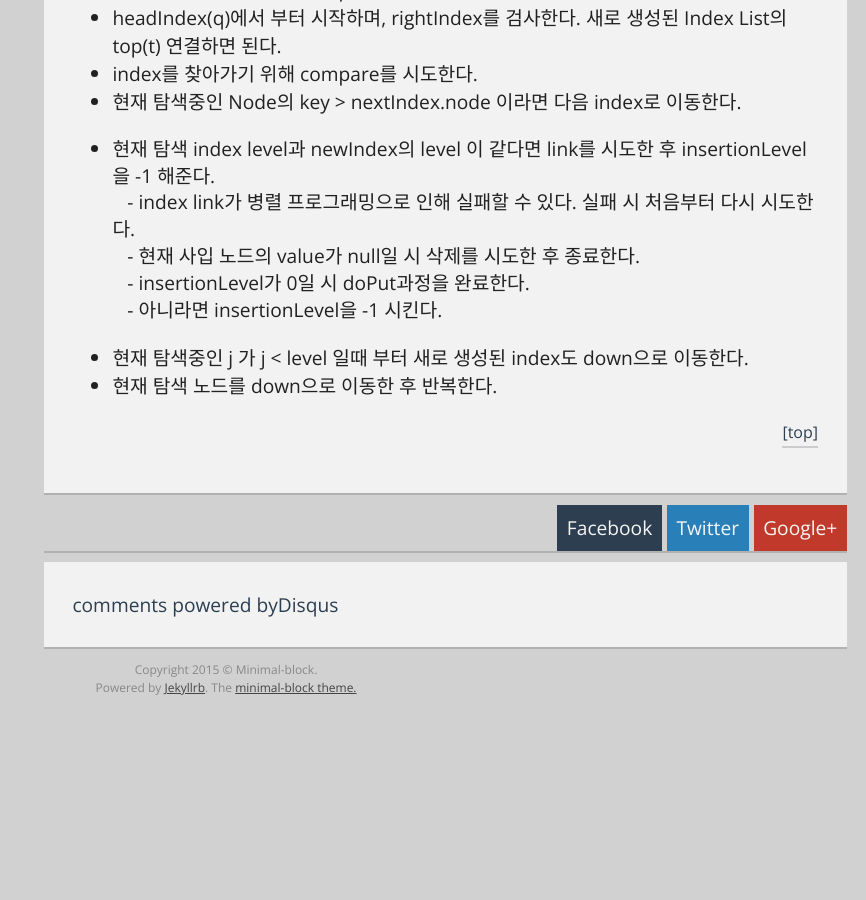
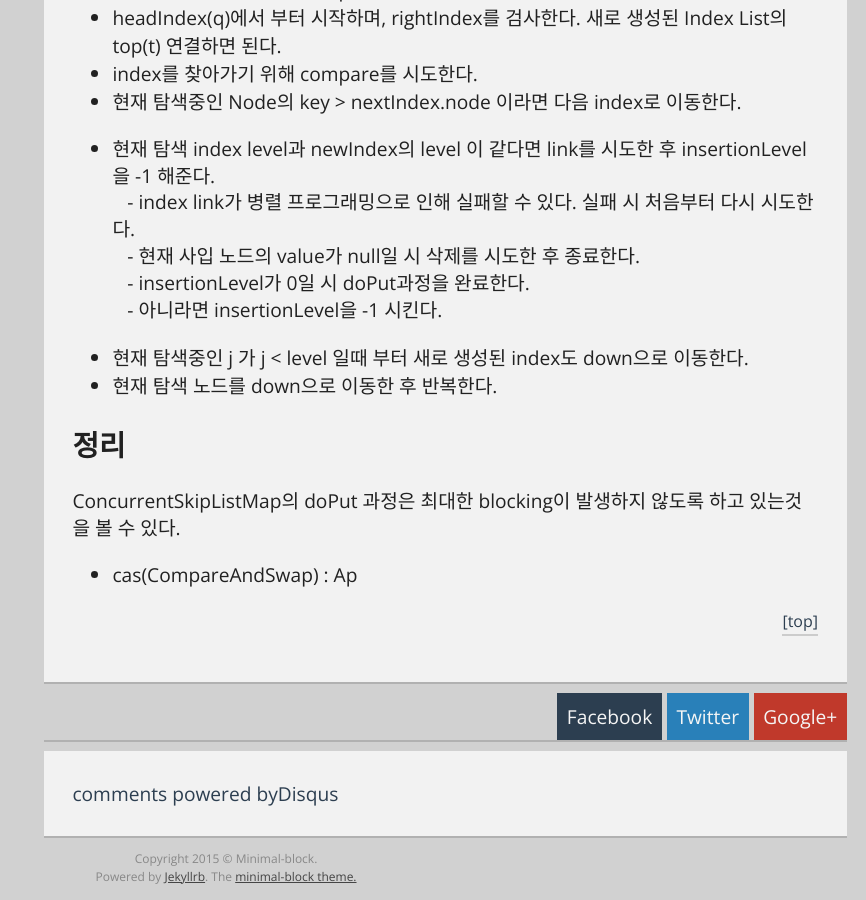
Before and after one commit to kdsr2z0/kdsr2z0.github.io, a Jekyll site: the page built from _posts/2015-03-01-java_skip_list_map_doPut.md, in a window 1280 px wide and 900 px high, scrolled down 8318 px. Shown: the whole window, without its empty margins (414-1280 px from the left). Built offline with Jekyll 4.4.1, drawn with Linux system fonts in a browser that asks for light colours; Markdown is read by kramdown in place of the engine named in the settings; comment, search, counter and statistics services are not loaded; before the commit the page ends 9029 px from its top, so only the background shows below that.

Commit message:
포스트 수정

```diff
--- a/_posts/2015-03-01-java_skip_list_map_doPut.md
+++ b/_posts/2015-03-01-java_skip_list_map_doPut.md
@@ -115,8 +115,8 @@ findPredecessor method
 
 주석만 따로 정리하면 다음과 같다.
 
-- HeadIndex에서 부터 시작한다.<br>
-- index 의 rightIndex(r)를 확인한다.<br>
+- HeadIndex에서 부터 시작한다.
+- index 의 rightIndex(r)를 확인한다.
 - index의 right 가 null 이라면 down index(d)로 이동한다.<br>
 &nbsp;&nbsp;&nbsp;- right index의 Node의 key를 얻어온다.<br>
 &nbsp;&nbsp;&nbsp;- right index의 Node의 value 가 null 이면 index를 삭제(unlink)한다.<br>
@@ -322,8 +322,8 @@ doPut method
 
 주석만 따로 정리하면 다음과 같다.
 
-- doPut 메소드를 이용하여 before Node를 찾는다.<br>
-- 찾은 Node의 next Node (n)를 검사한다.<br>
+- doPut 메소드를 이용하여 before Node를 찾는다.
+- 찾은 Node의 next Node (n)를 검사한다.
 - next Node가 null이라면 마지막 노드이므로 바로 next 에 link시키게 된다.<br>
 &nbsp;&nbsp;&nbsp;- 병렬 프로그래밍으로 작업되기 때문에 n != b.next 상태가 될 수 있다. 이럴 경우 처음부터 다시 시도하게 된다.<br>
 &nbsp;&nbsp;&nbsp;- 만약 nextNode의 value가 null 이라면 node를 delete 하게 한다.<br>
@@ -342,7 +342,7 @@ doPut method
 
 - 랜덤 값을 하나 생성한다.
 - 나누기 2를 하면서, level을 증가 시킨다.
-- head.level > level 이라면, 지정된 level만큼의 계층 Index를 생성한다.<br>
+- head.level > level 이라면, 지정된 level만큼의 계층 Index를 생성한다.
 - 새로 생성될 level이 head.level 보다 크다면 새로운 headIndex를 생성하여야 한다.<br>
 &nbsp;&nbsp;&nbsp;- head.level 보다 +1 로 level을 조정한다.<br>
 &nbsp;&nbsp;&nbsp;- headIndex에 연결 될 index list를 새로 생성한다.<br>
@@ -353,9 +353,9 @@ doPut method
 &nbsp;&nbsp;&nbsp;- Head Index를 cas 한다. 실패시, headIndex 생성을 다시 시도한다.<br>
 
 - 새로 생성한 index list를 SkipList에 붙인다.<br>
-- headIndex(q)에서 부터 시작하며, rightIndex를 검사한다. 새로 생성된 Index List의 top(t) 연결하면 된다.<br>
+- headIndex(q)에서 부터 시작하며, rightIndex를 검사한다. 새로 생성된 Index List의 top(t) 연결하면 된다.
 - index를 찾아가기 위해 compare를 시도한다.<br>
-- 현재 탐색중인 Node의 key > nextIndex.node 이라면 다음 index로 이동한다.<br>
+- 현재 탐색중인 Node의 key > nextIndex.node 이라면 다음 index로 이동한다.
 - 현재 탐색 index level과 newIndex의 level 이 같다면 link를 시도한 후 insertionLevel을 -1 해준다.<br>
 &nbsp;&nbsp;&nbsp;- index link가 병렬 프로그래밍으로 인해 실패할 수 있다. 실패 시 처음부터 다시 시도한다.<br>
 &nbsp;&nbsp;&nbsp;- 현재 사입 노드의 value가 null일 시 삭제를 시도한 후 종료한다.<br>
@@ -364,3 +364,9 @@ doPut method
 
 - 현재 탐색중인 j 가 j < level 일때 부터 새로 생성된 index도 down으로 이동한다.
 - 현재 탐색 노드를 down으로 이동한 후 반복한다.
+
+
+정리
+----------------
+ConcurrentSkipListMap의 doPut 과정은 최대한 blocking이 발생하지 않도록 하고 있는것을 볼 수 있다.
+* cas(CompareAndSwap) : Ap
```
